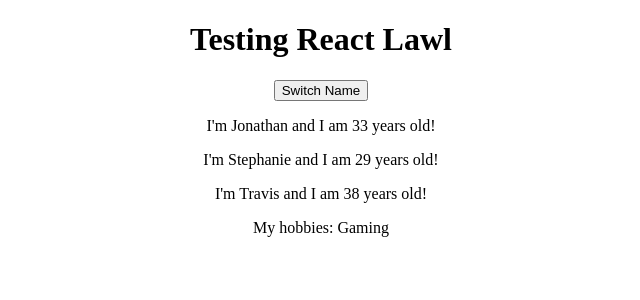
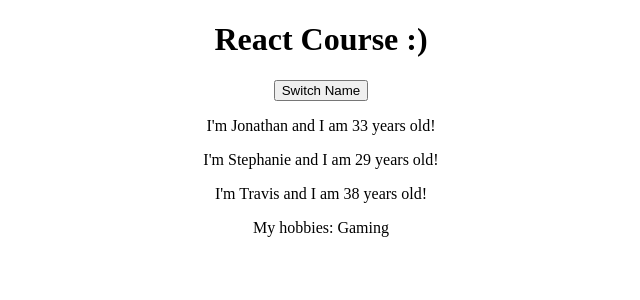
Before and after one commit to JS-goose/react-person-manager, a React (Create React App) app: page / in a window 1280 px wide. Shown: the top 300 px of the page, without its empty margins (319-959 px from the left). Built offline with nearby package versions, Linux system fonts and the light colour scheme.

Commit message:
updated page title

```diff
--- a/src/App.js
+++ b/src/App.js
@@ -12,7 +12,6 @@ class App extends Component {
   };
 
   nameSwitchHandler = (newName, newNameTwo, newNameThree) => {
-    // console.log(event.target);
     this.setState({
       persons: [
         { name: newName, age: 33 },
@@ -25,7 +24,7 @@ class App extends Component {
   render() {
     return (
       <div className="App">
-        <h1>Testing React Lawl</h1>
+        <h1>React Course :)</h1>
         <button onClick={()=>this.nameSwitchHandler('Johnny Boy!', 'Stephy', 'Travvy')}>Switch Name</button>
         <Person name={this.state.persons[0].name} age={this.state.persons[0].age} />
         <Person name={this.state.persons[1].name} age={this.state.persons[1].age} />
```
